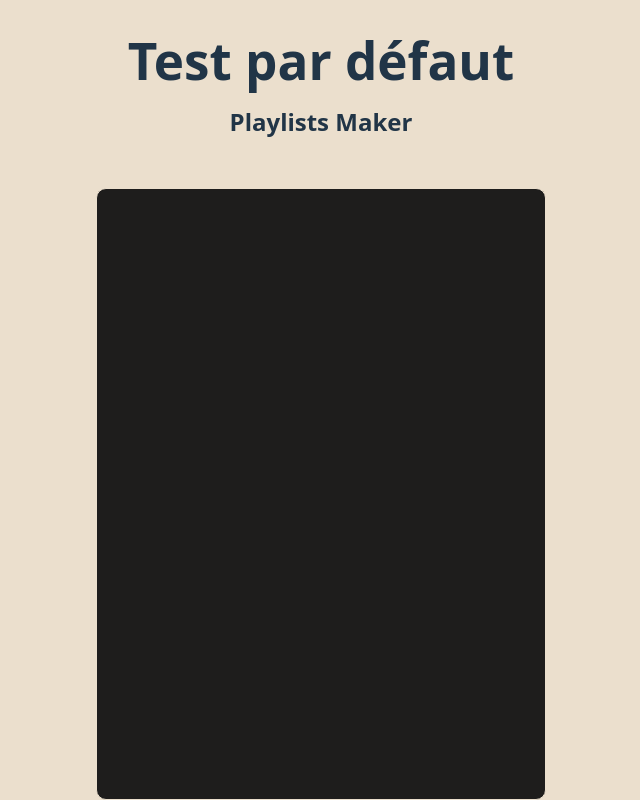
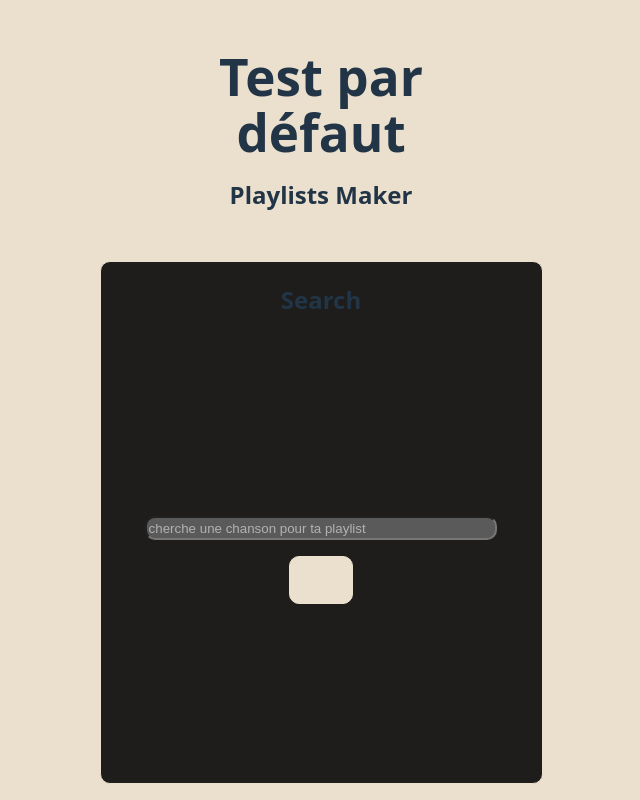
Before and after one commit to rjacqmotte/jammming, a React app: page / in a window 1280 px wide. Shown: the whole page, without its empty margins (319-959 px from the left). Built offline with nearby package versions, Linux system fonts and the light colour scheme; the HTML template or start-up script is replaced by a standard one.

Commit message:
update SearchBar style and add h2

```diff
--- a/src/App.jsx
+++ b/src/App.jsx
@@ -330,7 +330,7 @@ function App() {
     { view: 'saveForm'},
   ];
 
-  const [indexState, setIndexState] = useState(0);
+  const [indexState, setIndexState] = useState(1);
 
   function nextState() {
     setIndexState((prev) => Math.min(prev + 1, appStates.length - 1));
--- a/src/components/AppView/AppView.module.css
+++ b/src/components/AppView/AppView.module.css
@@ -1,6 +1,6 @@
 .AppView {
   height: 100%;
-  margin: 0 1rem;
+  padding: 1rem;
   display: flex;
   flex-direction: column;
   align-items: center;
--- a/src/components/SearchBar/SearchBar.jsx
+++ b/src/components/SearchBar/SearchBar.jsx
@@ -2,6 +2,8 @@ import styles from './SearchBar.module.css';
 
 function SearchBar(props) {
   return (
+    <div className={styles.searchContainer}>
+      <h2>Search</h2>
       <form className={styles.searchBar} onSubmit={props.onSearch}>
         <input
           id="searchBar"
@@ -12,6 +14,7 @@ function SearchBar(props) {
         ></input>
         <button type="submit">Search</button>
       </form>
+    </div>
   );
 }
 
--- a/src/components/SearchBar/SearchBar.module.css
+++ b/src/components/SearchBar/SearchBar.module.css
@@ -1,10 +1,22 @@
-.searchBar {
+.searchContainer {
   width: 100%;
-  margin-top: 150px;
   display: flex;
   flex-direction: column;
+  align-items: center;
+}
+
+.searchTitle {
+  color: var(--color-secondary);
+}
+
+.searchBar {
+  display: flex;
+  flex-direction: column;
+  height: 100%;
+  width: 100%;
   gap: 1rem;
   align-items: center;
+  justify-content: center;
 }
 
 .searchBar input {
```
Lines whose indentation alone changed are shown as unchanged.
